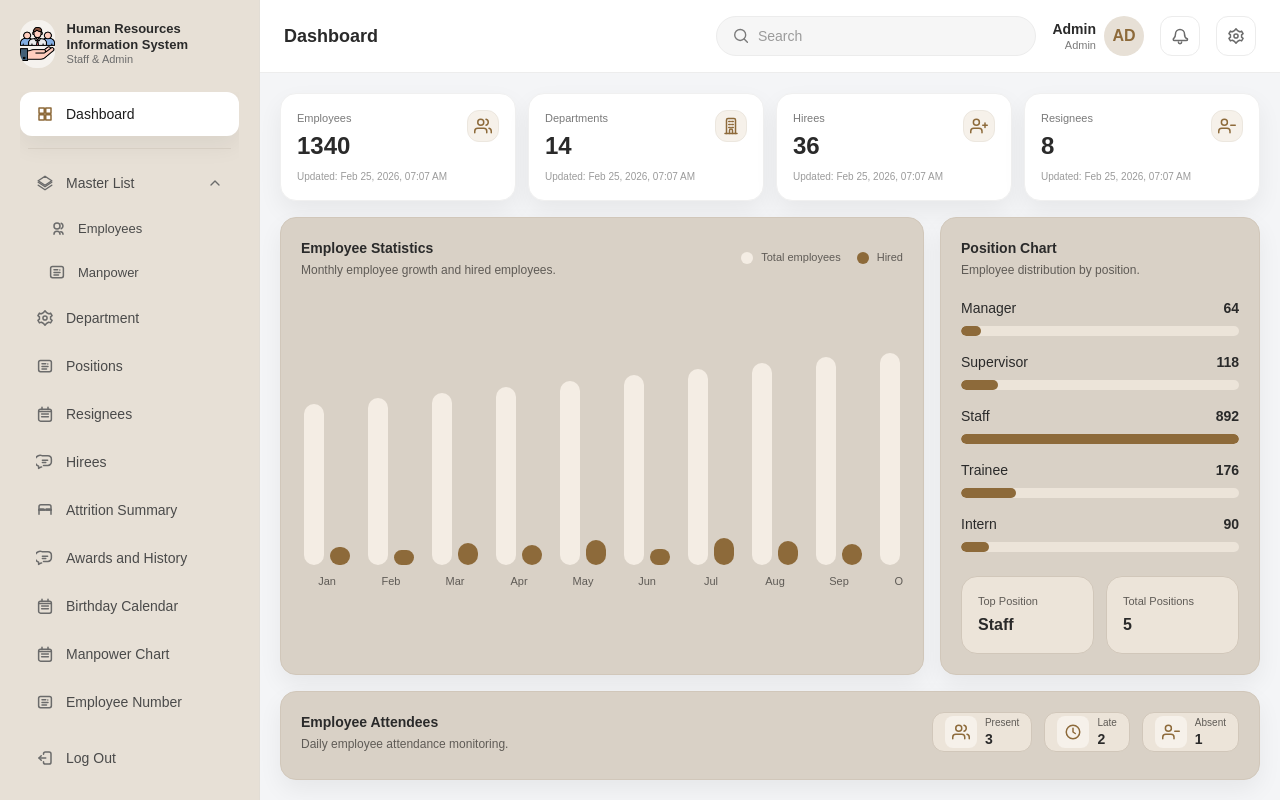
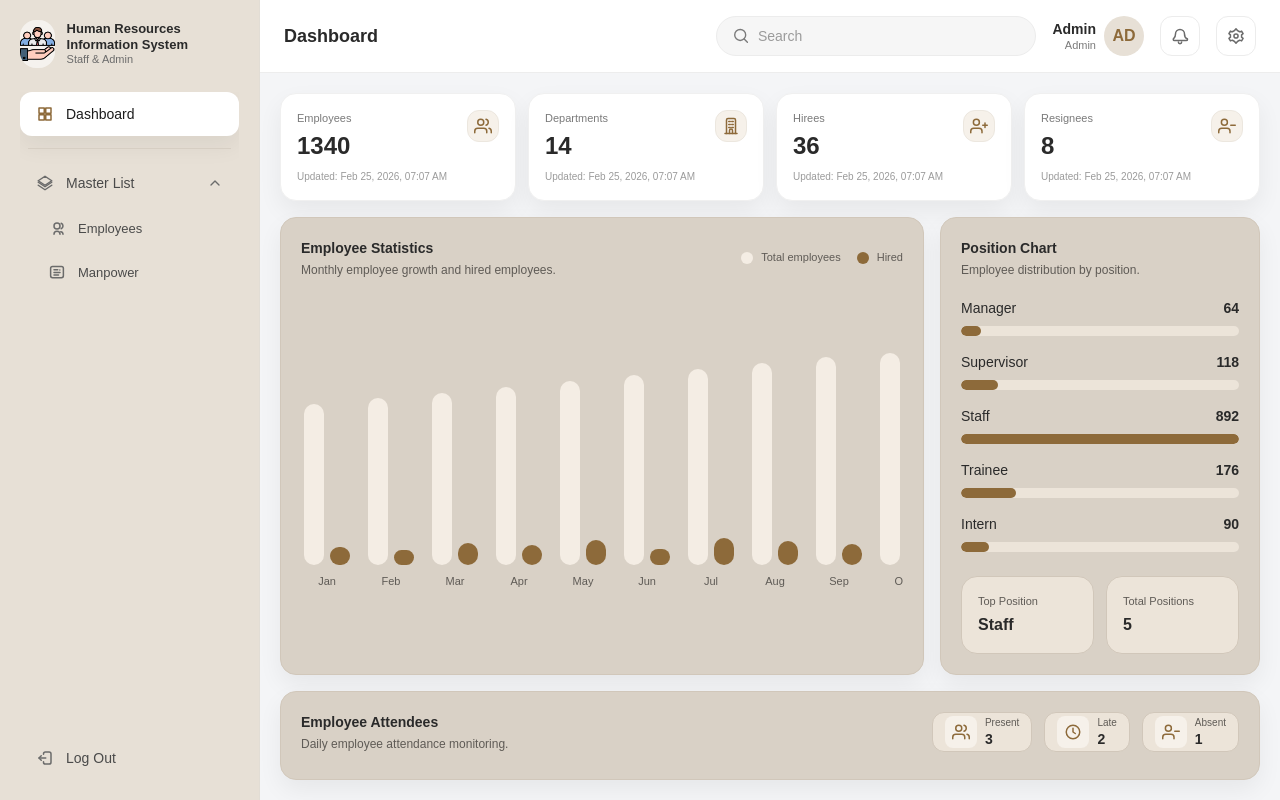
Before and after one commit to Chrisart-G/Frontend-HRIS, a React (Vite) app: page / in a window 1280 px wide. Both pictures are taken after a click on the button "Log In". Built offline with nearby package versions, Linux system fonts and the light colour scheme.

Commit message:
18. Adjust The Sidebar.

```diff
--- a/src/Components/Sidebar.jsx
+++ b/src/Components/Sidebar.jsx
@@ -34,43 +34,6 @@ function Sidebar({ brand, navItems, active, setActive, onLogout }) {
         </svg>
       );
 
-    if (name === "calendar")
-      return (
-        <svg {...common} className={className}>
-          <path {...stroke} d="M8 3v3M16 3v3" />
-          <path {...stroke} d="M4.5 8.5h15" />
-          <path
-            {...stroke}
-            d="M6 5.5h12a2.5 2.5 0 0 1 2.5 2.5v11A2.5 2.5 0 0 1 18 21.5H6A2.5 2.5 0 0 1 3.5 19V8A2.5 2.5 0 0 1 6 5.5Z"
-          />
-          <path {...stroke} d="M7.5 12h2M11 12h2M14.5 12h2" />
-          <path {...stroke} d="M7.5 15.5h2M11 15.5h2M14.5 15.5h2" />
-        </svg>
-      );
-
-    if (name === "bed")
-      return (
-        <svg {...common} className={className}>
-          <path {...stroke} d="M4 12V7.5A2.5 2.5 0 0 1 6.5 5h11A2.5 2.5 0 0 1 20 7.5V12" />
-          <path {...stroke} d="M4 12h16" />
-          <path {...stroke} d="M4 12v5.5M20 12v5.5" />
-          <path {...stroke} d="M6 10.5h4a1.5 1.5 0 0 1 1.5 1.5V12H4v-0.5A1 1 0 0 1 5 10.5h1Z" />
-          <path {...stroke} d="M13.5 10.5H19a1 1 0 0 1 1 1V12h-6.5v-0.5a1 1 0 0 1 0-1Z" />
-        </svg>
-      );
-
-    if (name === "chat")
-      return (
-        <svg {...common} className={className}>
-          <path
-            {...stroke}
-            d="M7.5 18.5H7l-3.5 2v-3A4.5 4.5 0 0 1 8 3.5h8A4.5 4.5 0 0 1 20.5 8v4A4.5 4.5 0 0 1 16 16.5H10"
-          />
-          <path {...stroke} d="M8.5 9.5h7" />
-          <path {...stroke} d="M8.5 12.5h4.5" />
-        </svg>
-      );
-
     if (name === "id")
       return (
         <svg {...common} className={className}>
@@ -82,17 +45,6 @@ function Sidebar({ brand, navItems, active, setActive, onLogout }) {
           <path {...stroke} d="M8 12.5h8" />
           <path {...stroke} d="M8 16h6" />
           <path {...stroke} d="M15.75 9.25h0.01" />
-        </svg>
-      );
-
-    if (name === "gear")
-      return (
-        <svg {...common} className={className}>
-          <path {...stroke} d="M12 14.75a2.75 2.75 0 1 0 0-5.5 2.75 2.75 0 0 0 0 5.5Z" />
-          <path
-            {...stroke}
-            d="M19.4 13.5a7.8 7.8 0 0 0 .06-1.5 7.8 7.8 0 0 0-.06-1.5l2.05-1.6-2-3.46-2.5 1a7.7 7.7 0 0 0-2.6-1.5L12 2.5 9.65 4.94a7.7 7.7 0 0 0-2.6 1.5l-2.5-1-2 3.46 2.05 1.6A7.8 7.8 0 0 0 4.54 12c0 .5.04 1 .1 1.5l-2.05 1.6 2 3.46 2.5-1a7.7 7.7 0 0 0 2.6 1.5L12 21.5l2.35-2.44a7.7 7.7 0 0 0 2.6-1.5l2.5 1 2-3.46-2.05-1.6Z"
-          />
         </svg>
       );
 
@@ -136,15 +88,6 @@ function Sidebar({ brand, navItems, active, setActive, onLogout }) {
           { key: "manpower", label: "Manpower", icon: "id" },
         ],
       },
-      { key: "departments_outlets", label: "Department", icon: "gear" },
-      { key: "positions", label: "Positions", icon: "id" },
-      { key: "resignees", label: "Resignees", icon: "calendar" },
-      { key: "hirees", label: "Hirees", icon: "chat" },
-      { key: "attrition_summary", label: "Attrition Summary", icon: "bed" },
-      { key: "awards_history", label: "Awards and History", icon: "chat" },
-      { key: "birthday_calendar", label: "Birthday Calendar", icon: "calendar" },
-      { key: "manpower_chart", label: "Manpower Chart", icon: "calendar" },
-      { key: "employee_number", label: "Employee Number", icon: "id" },
     ],
     []
   );
```
